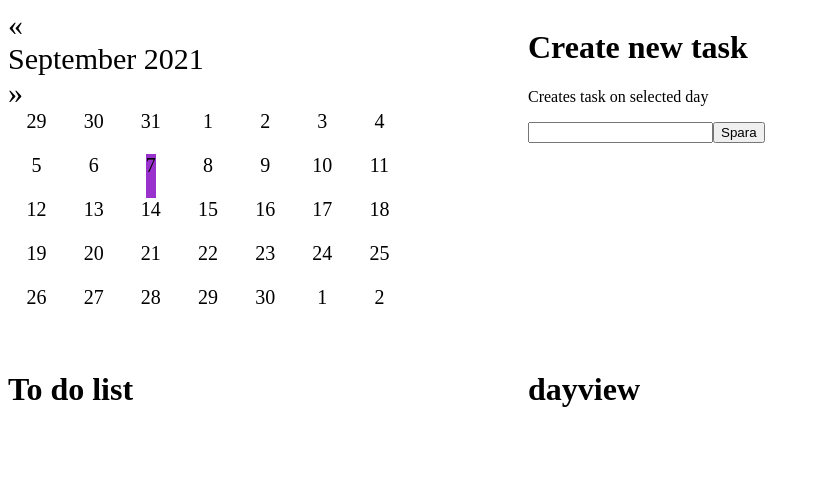
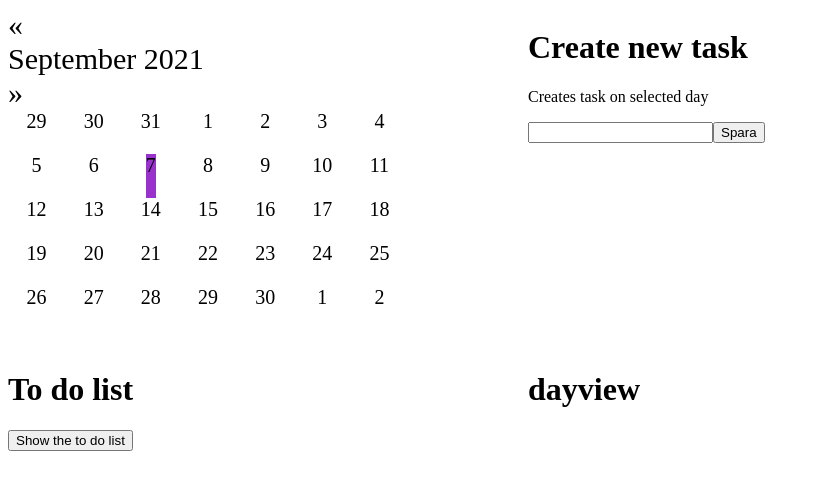
Before and after one commit to johannabertils/calenderwithtodo, a React (Create React App) app: page / in a window 1280 px wide. Shown: the top 490 px of the page, without its empty margins (0-820 px from the left). Built offline with nearby package versions, Linux system fonts and the light colour scheme.

Commit message:
print to do list

```diff
--- a/src/components/Todolist/todolist.js
+++ b/src/components/Todolist/todolist.js
@@ -1,10 +1,39 @@
-import React from 'react';
+import React, { useState, useEffect } from 'react';
 
-class ToDoList extends React.Component {
-    render (){
-        return <h1>To do list</h1>;
 
+export default function ToDoList() {
+
+    const [taskList, setTaskList] = useState();
+    const [showList, setShowList] = useState(false);
+    const [text, setText] = useState();
+
+    // set text that will show on click to the state text
+    const Text = () => <div>{text}</div>;
+
+    // when clicking on showlist btn -> show tasks
+    function showItemsOnClick(evt, Text) {
+        console.log(localStorage.data);
+        evt.preventDefault();
+        setShowList(true);
+        console.log("hello there");
+        var dataFromLocalStorage = localStorage.getItem('data');
+        if (dataFromLocalStorage === null){
+            setText("No tasks")
+            console.log("no tasks");
+        } else {
+            var getTasks = JSON.parse(dataFromLocalStorage);
+            var dates = getTasks.map( item => item.task)
+            setText(dates)
+            // const myArrayTasks = movies2;
+            console.log("my array är" + dates);
+        }
     }
+
+
+    return <div>
+        <h1>To do list</h1>
+        <button onClick={showItemsOnClick}>Show the to do list</button>
+        {showList ? <Text /> : null}
+    </div>;
+
 }
-
-export default ToDoList;
--- a/src/components/createTask/createtask.js
+++ b/src/components/createTask/createtask.js
@@ -1,4 +1,4 @@
-import React from 'react';
+import React  from 'react';
 
 class CreateTask extends React.Component {
     state = {
```
Also changed, not shown: src/App.js (+7 -21 lines).
